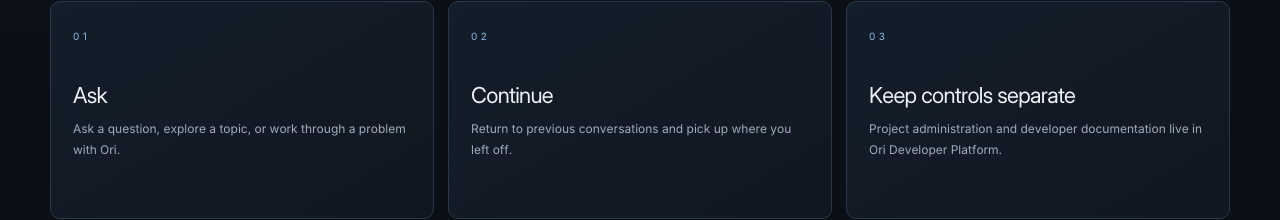
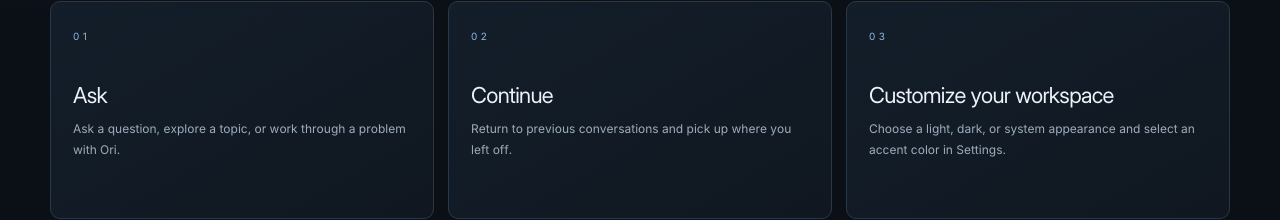
Before and after one commit to 30lnewcomb-byte/ori-platform, a Next.js app in the folder apps/web/: page / in a window 1280 px wide. Shown: the part 1034-1254 px from the top of the page. Built offline with nearby package versions, Linux system fonts and the light colour scheme; no server answers.

Commit message:
Describe the real appearance customization feature on Ori Platform landing page

```diff
--- a/apps/web/app/page.tsx
+++ b/apps/web/app/page.tsx
@@ -92,8 +92,8 @@ export default async function LandingPage() {
           </article>
           <article className={styles.valueCard}>
             <span className={styles.cardNumber}>03</span>
-            <h3>Keep controls separate</h3>
-            <p>Project administration and developer documentation live in Ori Developer Platform.</p>
+            <h3>Customize your workspace</h3>
+            <p>Choose a light, dark, or system appearance and select an accent color in Settings.</p>
           </article>
         </div>
       </section>
```
